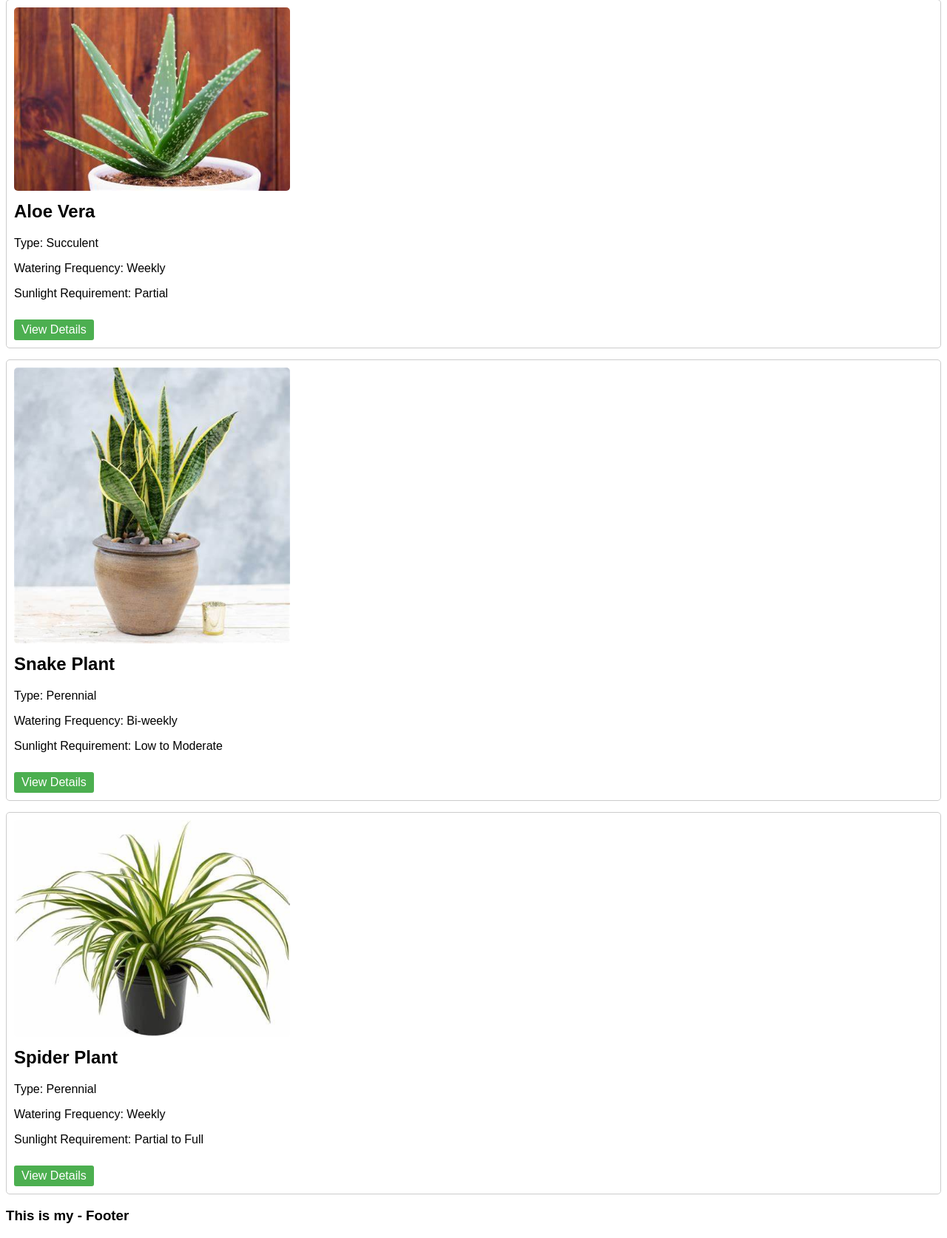
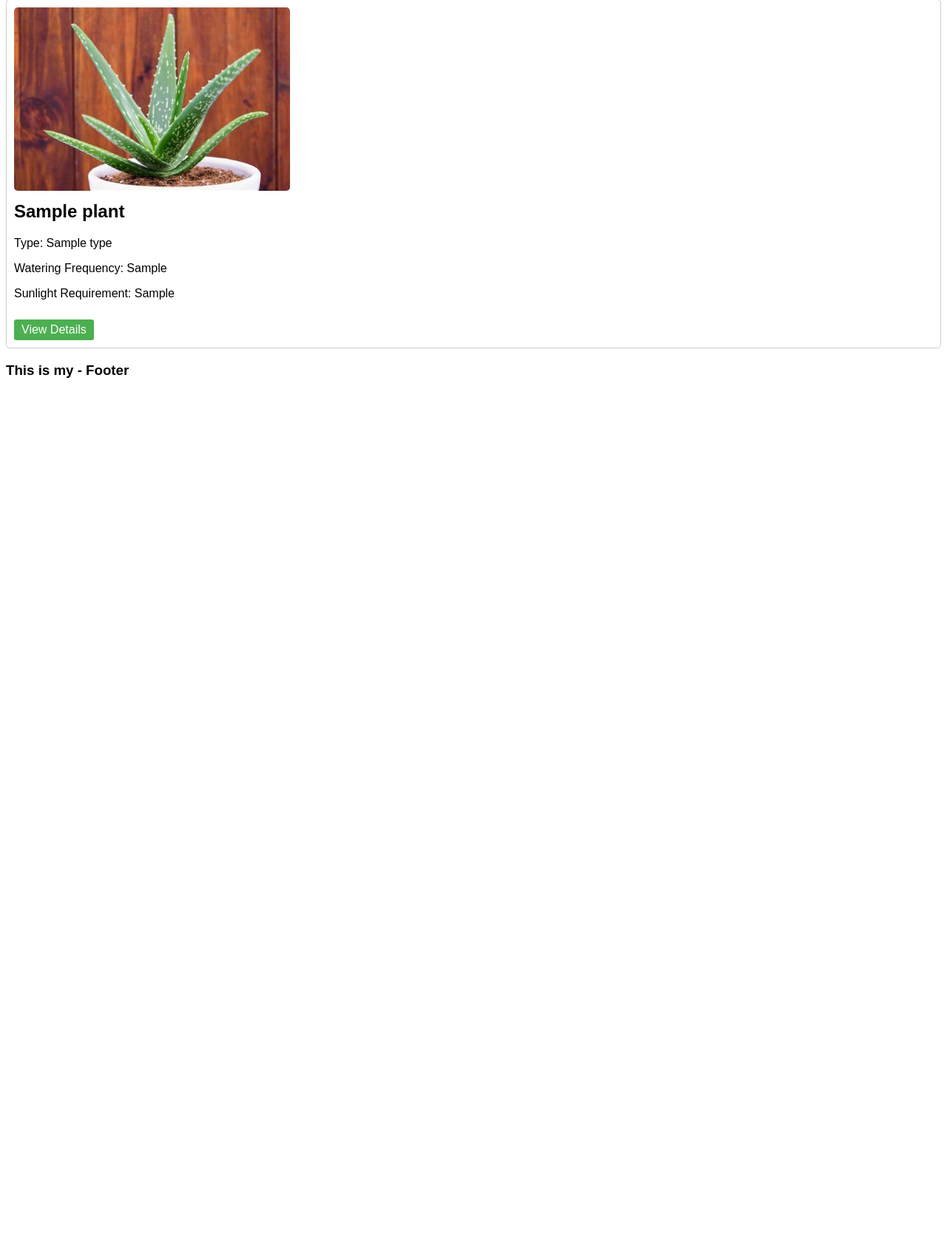
Before and after one commit to Maram60/hrepo, a Django app: template green_garden_web/plants_app/templates/plantsmodule/plantsList.html in a window 1280 px wide. Shown: the part 181-1855 px from the top of the page at 74% size. After the commit the page ends 692 px from the top, so only its background shows below. Run offline with Django 5.2, Linux system fonts and the light colour scheme; the template is opened without the code that fills it: most values are stand-ins (such as "Sample title", 1, 10 or a date in 2020).

Commit message:
pass plants to templates and show them dynamically and remove hard written plants

```diff
--- a/green_garden_web/plants_app/templates/plantsmodule/plantsList.html
+++ b/green_garden_web/plants_app/templates/plantsmodule/plantsList.html
@@ -5,31 +5,15 @@
 {% block content %}
 <h1>Plants in Green Garden</h1>
 
-<div class="plant">
-    <img src="{% static 'images/plant1.jpeg' %}" alt="Aloe Vera">
-    <h2>Aloe Vera</h2>
-    <p>Type: Succulent</p>
-    <p>Watering Frequency: Weekly</p>
-    <p>Sunlight Requirement: Partial</p>
-    <a href="plants/1">View Details</a>
-</div>
-
-<div class="plant">
-    <img src="{% static 'images/plant2.jpeg' %}" alt="Snake Plant">
-    <h2>Snake Plant</h2>
-    <p>Type: Perennial</p>
-    <p>Watering Frequency: Bi-weekly</p>
-    <p>Sunlight Requirement: Low to Moderate</p>
-    <a href="plants/2">View Details</a>
-</div>
-
-<div class="plant">
-    <img src="{% static 'images/plant3.jpeg' %}" alt="Spider Plant">
-    <h2>Spider Plant</h2>
-    <p>Type: Perennial</p>
-    <p>Watering Frequency: Weekly</p>
-    <p>Sunlight Requirement: Partial to Full</p>
-    <a href="plants/3">View Details</a>
-</div>
+{% for plant in plants %}
+    <div class="plant">
+        <img src="{% static 'images/plant' %}{{ plant.id }}.jpeg" alt="{{ plant.name }}">
+        <h2>{{ plant.name }}</h2>
+        <p>Type: {{ plant.type }}</p>
+        <p>Watering Frequency: {{ plant.watering_frequency }}</p>
+        <p>Sunlight Requirement: {{ plant.sunlight_requirement }}</p>
+        <a href="plants/{{ plant.id }}">View Details</a>
+    </div>
+{% endfor %}
 
 {% endblock content %}
```
Also changed, not shown: green_garden_web/plants_app/views.py (+24 -20 lines).
